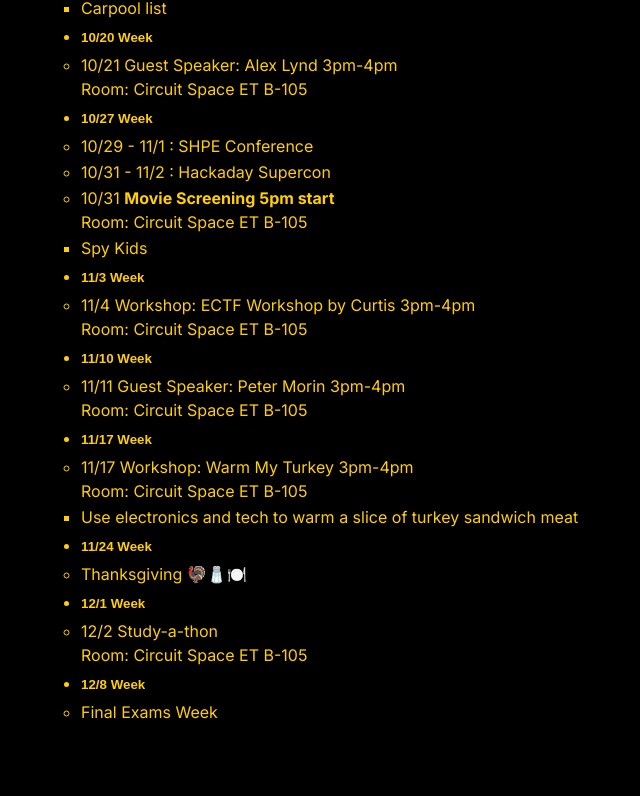
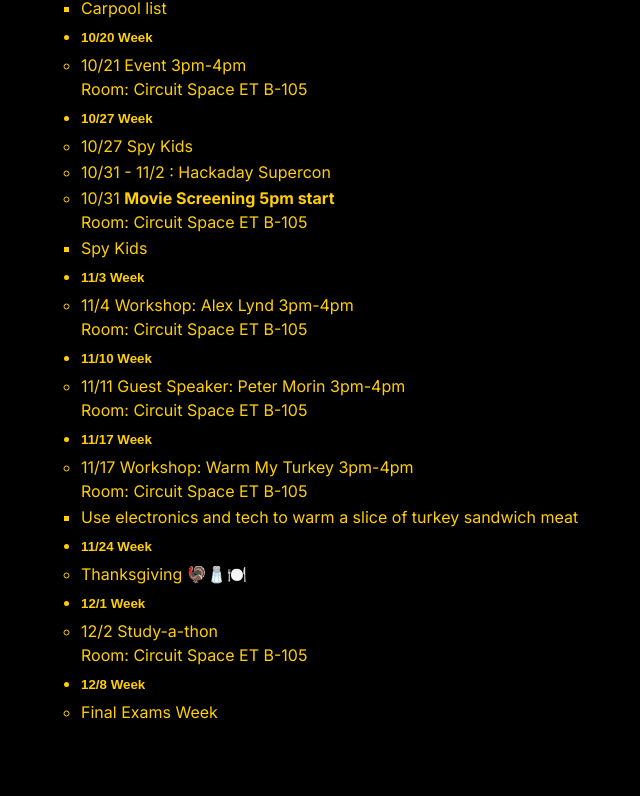
Before and after one commit to claw-command/claw-command.github.io, a React (Vite) app: page /meetings in a window 1280 px wide. Shown: the part 1623-2419 px from the top of the page, without its empty margins (109-749 px from the left). Built offline with nearby package versions, Linux system fonts and the light colour scheme; grey boxes are pictures that could not be loaded.

Commit message:
changed dates

```diff
--- a/src/data/meetings.js
+++ b/src/data/meetings.js
@@ -27,9 +27,9 @@ export const Fall_2025_Schedule = {
     { Week_of: '2025-09-29', Events: [ { type: 'Meeting', date: '2025-09-30', time: '15:00-18:00', name: 'SentinelOne Threat Hunting', room: 'TBD' }, { type: 'Conference', date: '2025-10-02 to 2025-10-04', name: 'GMIS Conference' } ] },
     { Week_of: '2025-10-06', Events: [ { type: 'Workshop', date: '2025-10-07', time: '15:00-16:00', topic: 'CCDC Info Session', room: 'Circuit Space ET B-105' } ] },
     { Week_of: '2025-10-13', Events: [ { type: 'Conference', date: '2025-10-18', time: '09:00-18:00', name: 'OSSCON', details: ['Hosting Hardware Hacking Village', 'Carpool list'] } ] },
-    { Week_of: '2025-10-20', Events: [ { type: 'Guest_Speaker', date: '2025-10-21', time: '15:00-16:00', speaker: 'Alex Lynd', room: 'Circuit Space ET B-105' } ] },
-    { Week_of: '2025-10-27', Events: [ { type: 'Conference', date: '2025-10-29 to 2025-11-01', name: 'SHPE Conference' }, { type: 'Conference', date: '2025-10-31 to 2025-11-02', name: 'Hackaday Supercon' }, { type: 'Movie_Night', date: '2025-10-31', time: '17:00', title: 'Spy Kids', room: 'Circuit Space ET B-105' } ] },
-    { Week_of: '2025-11-03', Events: [ { type: 'Workshop', date: '2025-11-04', time: '15:00-16:00', topic: 'ECTF Workshop by Curtis', room: 'Circuit Space ET B-105' } ] },
+    { Week_of: '2025-10-20', Events: [ { type: 'President Speaker', date: '2025-10-21', time: '15:00-16:00', speaker: 'Jitter', room: 'Circuit Space ET B-105' } ] },
+    { Week_of: '2025-10-27', Events: [ { type: 'Movie Tuesday!', date: '2025-10-27', name: 'Spy Kids' }, { type: 'Conference', date: '2025-10-31 to 2025-11-02', name: 'Hackaday Supercon' }, { type: 'Movie_Night', date: '2025-10-31', time: '17:00', title: 'Spy Kids', room: 'Circuit Space ET B-105' } ] },
+    { Week_of: '2025-11-03', Events: [ { type: 'Workshop', date: '2025-11-04', time: '15:00-16:00', topic: 'Alex Lynd', room: 'Circuit Space ET B-105' } ] },
     { Week_of: '2025-11-10', Events: [ { type: 'Guest_Speaker', date: '2025-11-11', time: '15:00-16:00', speaker: 'Peter Morin', room: 'Circuit Space ET B-105' } ] },
     { Week_of: '2025-11-17', Events: [ { type: 'Workshop', date: '2025-11-17', time: '15:00-16:00', topic: 'Warm My Turkey', details: ['Use electronics and tech to warm a slice of turkey sandwich meat'], room: 'Circuit Space ET B-105' } ] },
     { Week_of: '2025-11-24', Events: [ { type: 'Holiday', name: 'Thanksgiving 🦃🧂🍽️' } ] },
```
Also changed, not shown: 4 other files (tests, documents, lock files or other folders).
